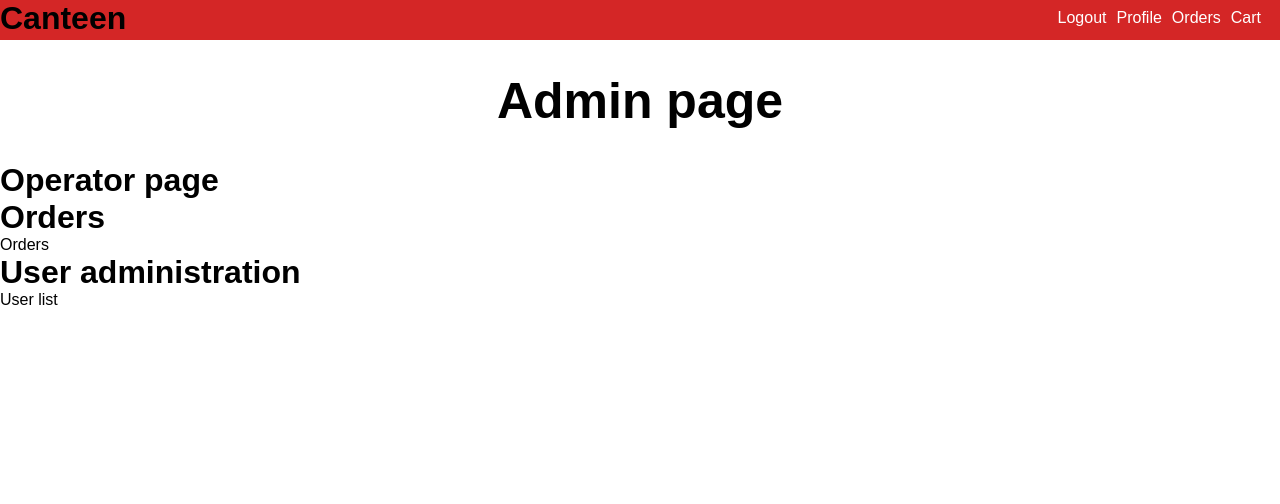
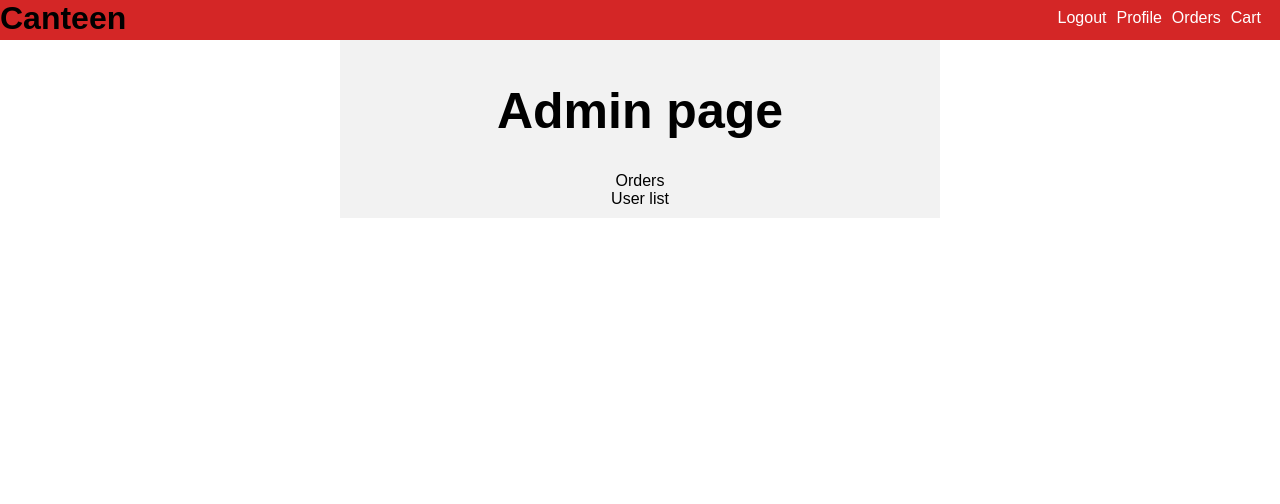
Before and after one commit to natal1H/IIS-project, a Django app: page /admin_view in a window 1280 px wide. Shown: the top 504 px of the page. Run offline with Django 3.2, Linux system fonts and the light colour scheme; a user stored in the database is signed in; data comes from the database, SQL or seed files in the repository.

Commit message:
user list

```diff
--- a/app/canteen/forms.py
+++ b/app/canteen/forms.py
@@ -41,7 +41,8 @@ class person_form(forms.ModelForm):
             'surname',
             'address',
             'telephone',
-            'user'
+            'user',
+            'role',
         ]
 
 class Food_form(forms.ModelForm):
--- a/app/canteen/templates/admin_view.html
+++ b/app/canteen/templates/admin_view.html
@@ -1,13 +1,14 @@
 {% extends "base.html" %}
 
 {% block content %}
+
+<div class="register-block">
+
 <h2 class="page-title">Admin page</h2>
-<h1>Operator page</h1>
-<h1>Orders</h1>
+
 <a href="food_order">Orders</a><br>
 
-<h1>User administration</h1>
 <a href="person_list_view">User list</a><br>
 
-
+</div>
 {% endblock %}
```
Also changed, not shown: app/canteen/templates/person_list_view.html (+11 -4 lines), app/canteen/views.py (line endings or trailing spaces).
